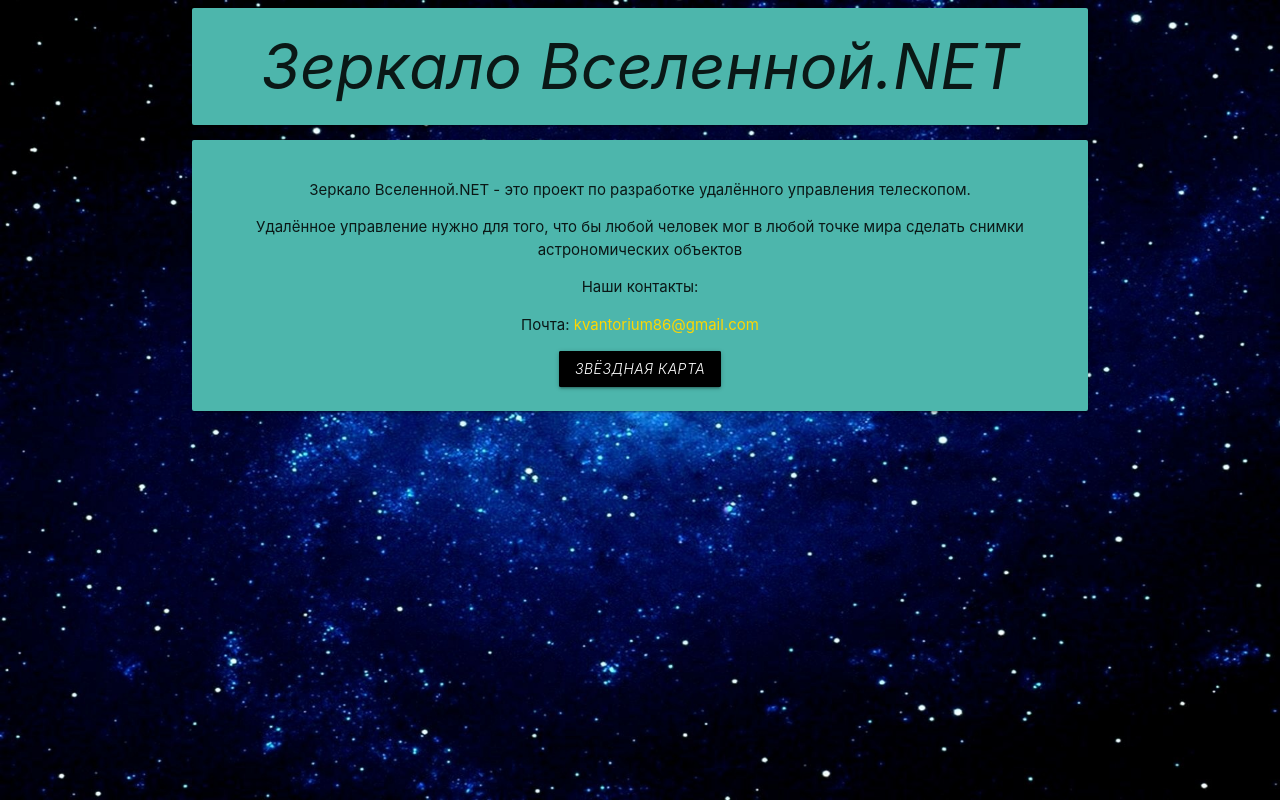
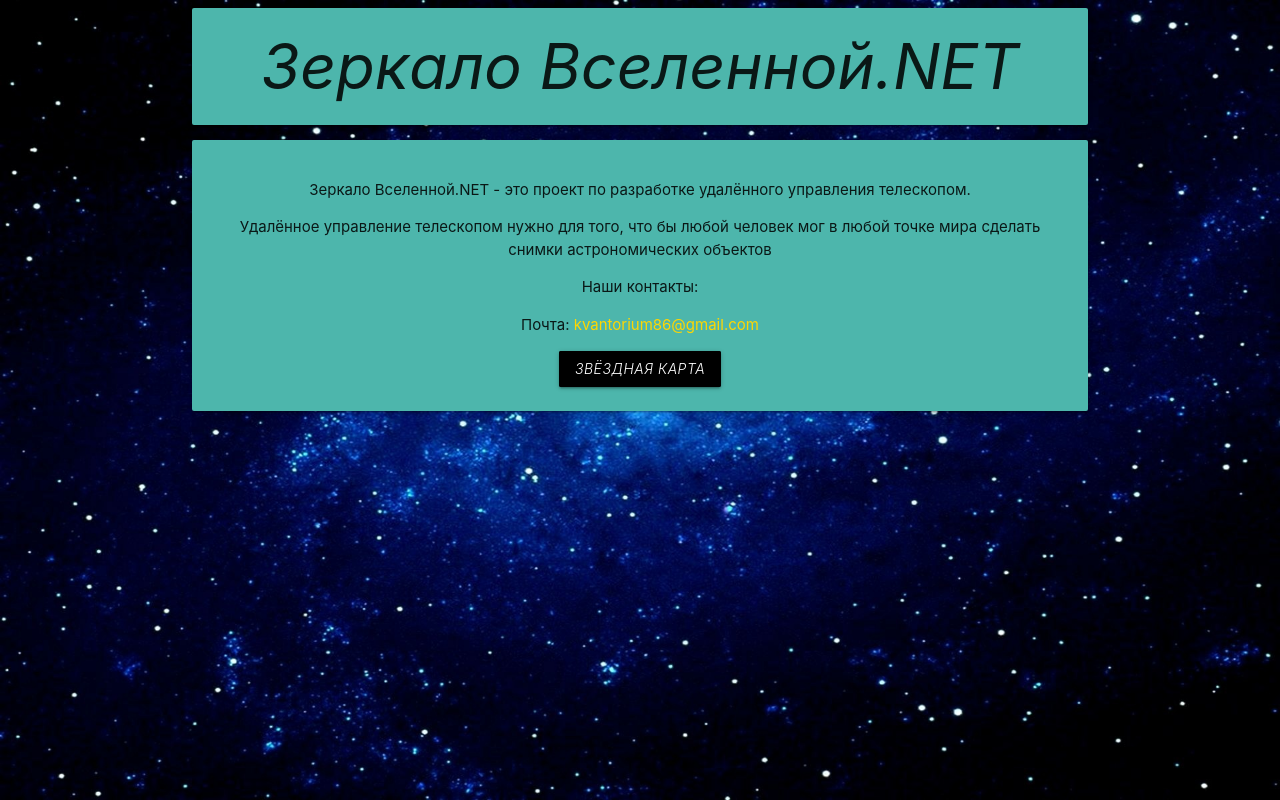
Before and after one commit to NekrodNIK/ZerkaloVselennoi.NET, a plain HTML site: page index.html in a window 1280 px wide. Drawn offline with Linux system fonts and the light colour scheme.

Commit message:
Add files via upload

```diff
--- a/index.html
+++ b/index.html
@@ -12,7 +12,7 @@
 		<h1 id = "zag" class="card-panel teal lighten-2"><em>Зеркало Вселенной.NET</em></h1>
 		<div id ="onas" class="card-panel teal lighten-2">
 			<p>Зеркало Вселенной.NET - это проект по разработке удалённого управления телескопом.</p>
-			<p>Удалённое управление нужно для того,
+			<p>Удалённое управление телескопом нужно для того,
 			что бы любой человек мог в любой точке мира сделать снимки астрономических объектов</p>
 			<p>Наши контакты:</p>
 			<p>Почта: <a href="mailto:kvantorium86@gmail.com">kvantorium86@gmail.com<a></p>
```
